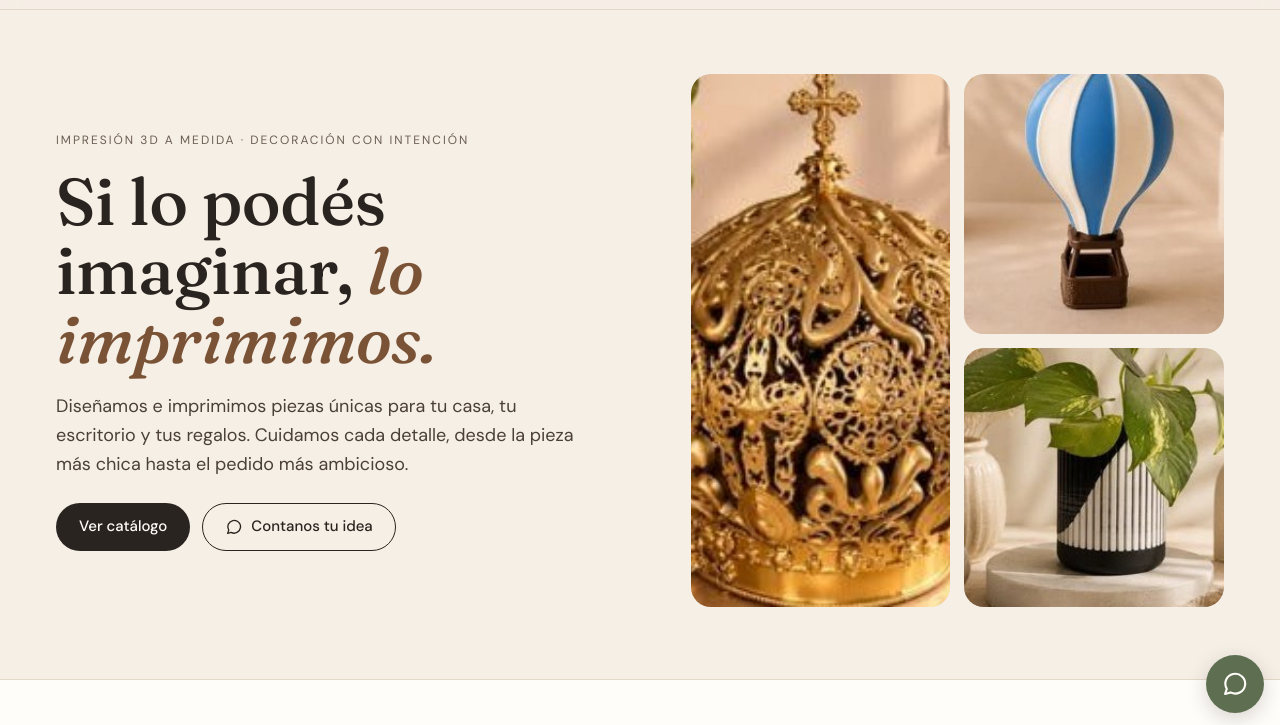
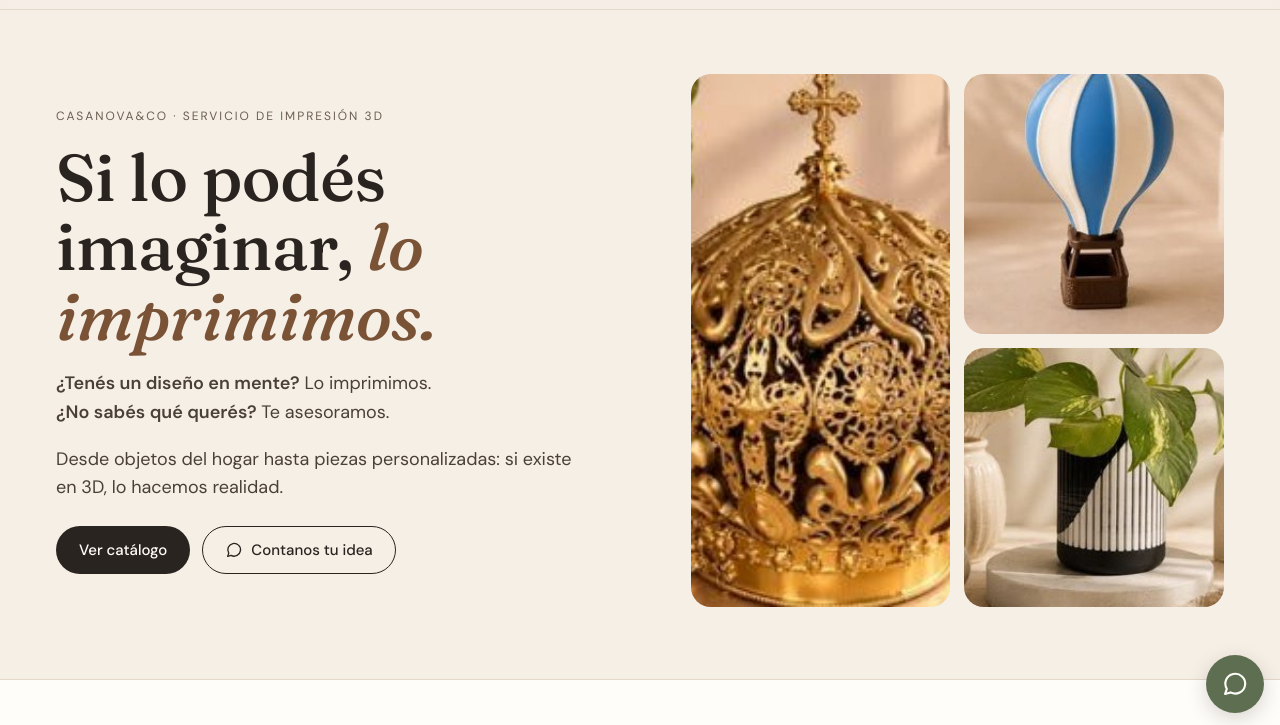
Before and after one commit to marilb1003-ops/casanovaco-web, a plain HTML site: page public/index.html in a window 1280 px wide. Shown: the part 71-796 px from the top of the page. Drawn offline with Linux system fonts and the light colour scheme.

Commit message:
Actualiza textos de portada y cómo pedir

```diff
--- a/public/index.html
+++ b/public/index.html
@@ -4,7 +4,7 @@
   <meta charset="utf-8">
   <meta name="viewport" content="width=device-width, initial-scale=1, viewport-fit=cover">
   <title>CasaNova&amp;co · Impresión 3D a medida</title>
-  <meta name="description" content="Diseñamos e imprimimos en 3D piezas únicas para tu casa, tu escritorio y tus regalos. Pedidos a medida por WhatsApp. Villa Ballester, CABA y envíos a todo el país.">
+  <meta name="description" content="Servicio de impresión 3D: imprimimos tu diseño o te asesoramos para encontrar la pieza ideal. Pedidos por WhatsApp. Villa Ballester, CABA y envíos a todo el país.">
   <meta name="theme-color" content="#F6EFE6">
 
   <!-- Vista previa al compartir el link (WhatsApp, Instagram, etc.) -->
@@ -50,9 +50,10 @@
     <!-- ============ PORTADA ============ -->
     <section id="inicio" class="portada contenedor">
       <div class="portada__texto">
-        <p class="sobretitulo">Impresión 3D a medida · Decoración con intención</p>
+        <p class="sobretitulo">CasaNova&amp;co · Servicio de impresión 3D</p>
         <h1 class="portada__titulo">Si lo podés imaginar, <em>lo imprimimos.</em></h1>
-        <p class="portada__bajada">Diseñamos e imprimimos piezas únicas para tu casa, tu escritorio y tus regalos. Cuidamos cada detalle, desde la pieza más chica hasta el pedido más ambicioso.</p>
+        <p class="portada__bajada"><strong>¿Tenés un diseño en mente?</strong> Lo imprimimos.<br><strong>¿No sabés qué querés?</strong> Te asesoramos.</p>
+        <p class="portada__bajada">Desde objetos del hogar hasta piezas personalizadas: si existe en 3D, lo hacemos realidad.</p>
         <div class="portada__acciones">
           <a class="boton boton--oscuro" href="#catalogo">Ver catálogo</a>
           <a class="boton boton--borde" data-whatsapp="general" href="#contacto" target="_blank" rel="noopener">
@@ -98,8 +99,8 @@
         </li>
         <li class="tarjeta paso">
           <span class="paso__numero">02</span>
-          <h3>Lo diseñamos</h3>
-          <p>Armamos el modelo, te pasamos el presupuesto y lo ajustamos con vos.</p>
+          <h3>Te asesoramos</h3>
+          <p>Vemos juntos materiales, colores y tamaño, y te pasamos el presupuesto.</p>
         </li>
         <li class="tarjeta paso">
           <span class="paso__numero">03</span>
@@ -119,7 +120,7 @@
       <div class="banner">
         <div class="banner__texto">
           <h2>¿Tenés una idea que no está acá?</h2>
-          <p>Regalos personalizados, repuestos, organizadores o esa pieza que no encontrás en ningún lado. La diseñamos desde cero.</p>
+          <p>Regalos personalizados, repuestos, organizadores o esa pieza que no encontrás en ningún lado. Te ayudamos a hacerla realidad.</p>
         </div>
         <a class="boton boton--claro" data-whatsapp="general" href="#contacto" target="_blank" rel="noopener">Escribinos por WhatsApp</a>
       </div>
```
